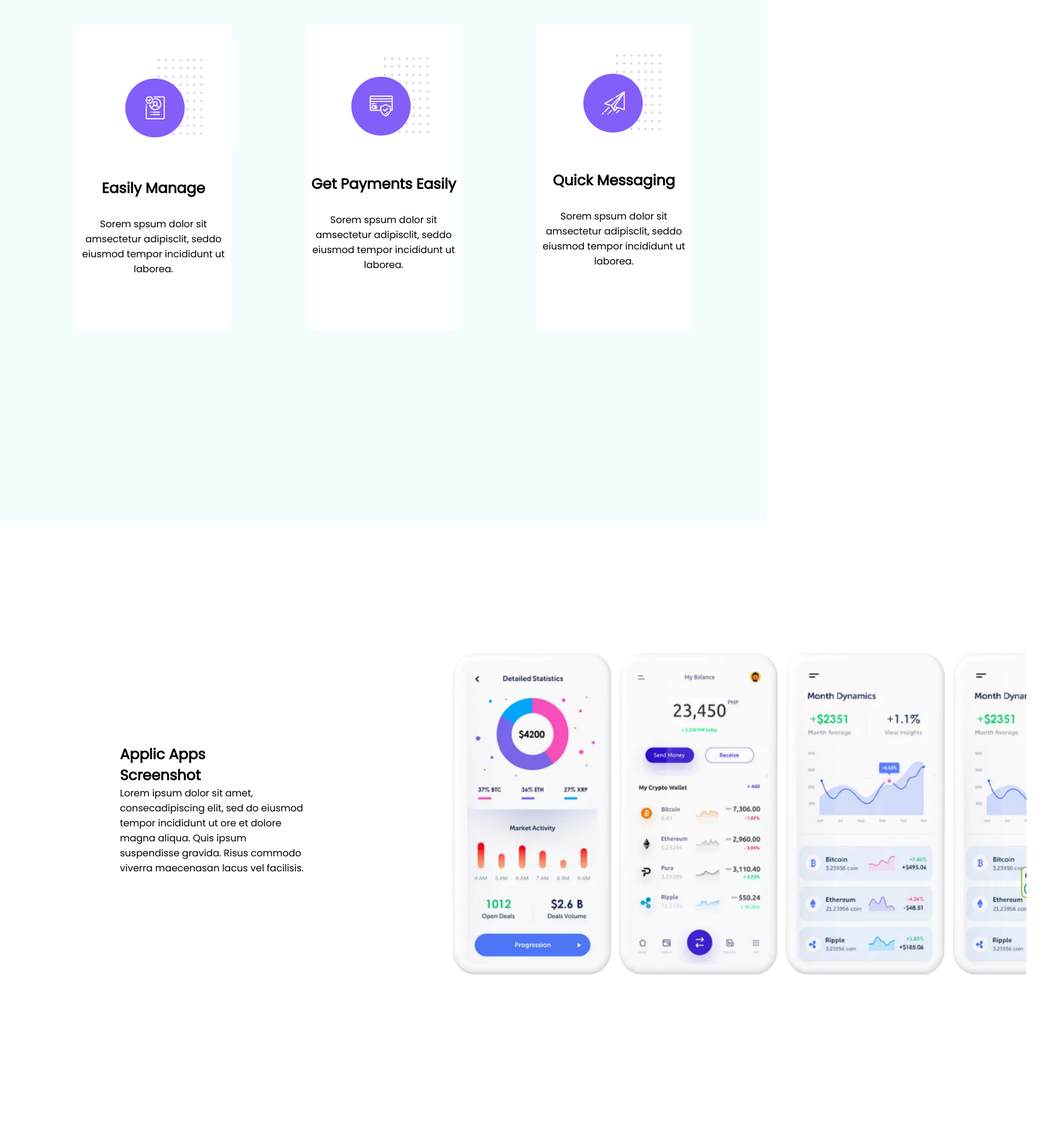
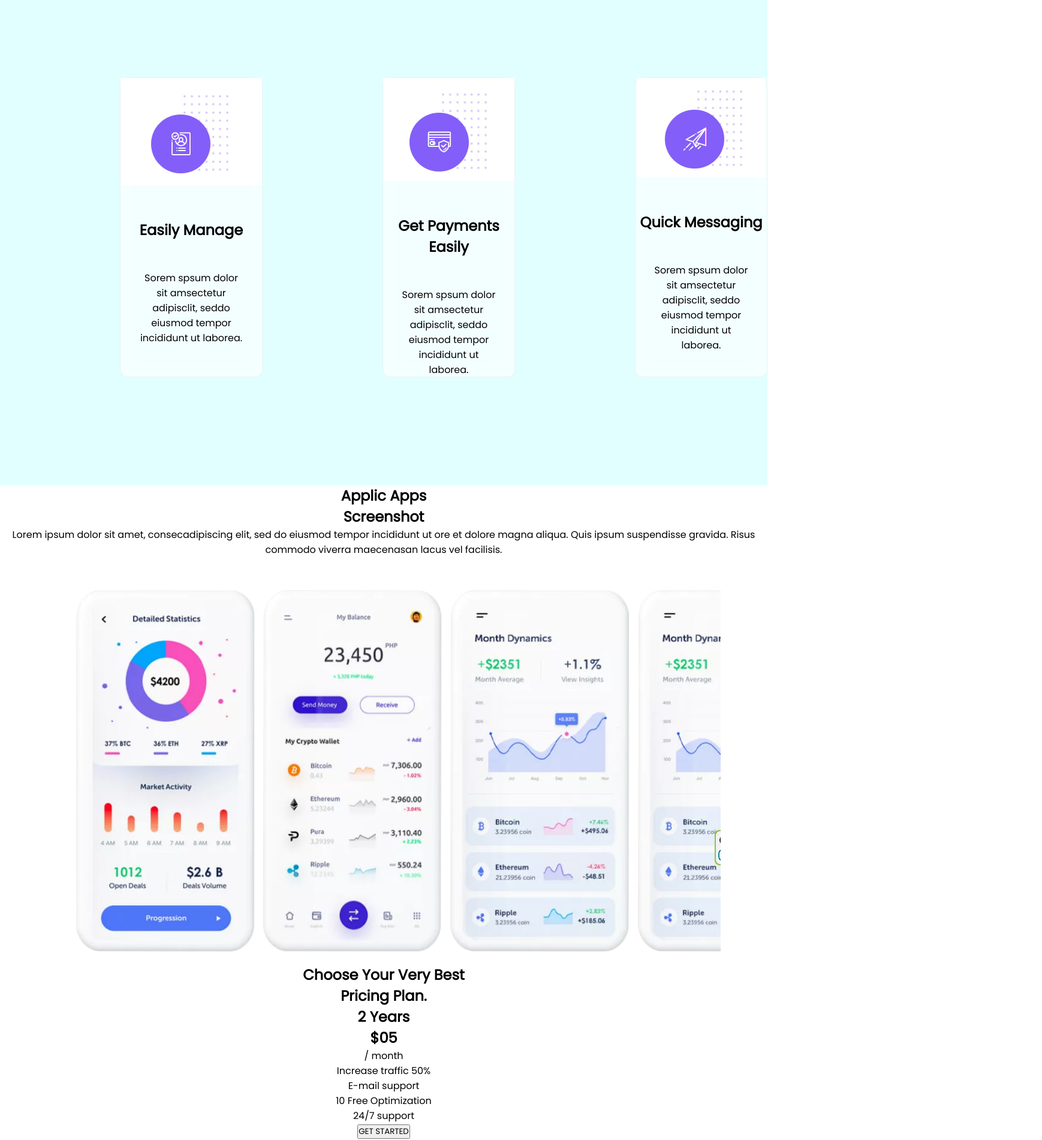
Before and after one commit to PMaxsudbek/html-first-site, a plain HTML site: page index.html in a window 1280 px wide. Shown: the part 2060-3961 px from the top of the page at 60% size, 1738 px wide, since content can reach past the window. Drawn offline with nearby package versions, Linux system fonts and the light colour scheme; files whose address does not match are found by name.

Commit message:
second commit

```diff
--- a/css/style.css
+++ b/css/style.css
@@ -4,6 +4,7 @@
     --bg-medium-color: #f9218d;
     --bg-bold-color: #d852e8;
 }
+
 *{
     margin: 0;
     padding: 0;
@@ -54,6 +55,9 @@
 
 nav ul li .active{
     border-bottom: 2px solid var(--text-bold-color);
+}
+.menu-btn{
+    display: none;
 }
 
 .sky-color{
@@ -138,7 +142,6 @@
 
 #feature{
     width: 100%;
-    height: 1000px;
     display: block;
     text-align: left;
     padding-top: 120px;
@@ -193,120 +196,102 @@
     font-size: 24px;
     margin-bottom: 12px;
 }
-
-            /*      cards 1       */
 #services{
     width: 100%;
-    height: 1000px;
-    display: block;
-    text-align: left;
-    padding-top: 120px;
-    background: var(--bg-light-color);
-
+    background-color: #e1ffff;
+    padding-top: 64px;
+}
+.card-text{
+    font-size: 55px;
+    text-align: center;
 }
 .cards{
+    display: flex;
+    margin-top: 0;
+    width: 100%;
+    height: 800px;
+    background-color: #e1ffff;
+}
+
+.card{
+    width: 20%;
+    height: 500px;
+    margin-top: 120px;
+    margin-left: 200px;
+    transition: 0.8s;
+    backdrop-filter: blur(16px) saturate(180%);
+    -webkit-backdrop-filter: blur(16px) saturate(180%);
+    background-color: rgba(255, 255, 255, 0.75);
+    border-radius: 12px;
+    border: 1px solid rgba(209, 213, 219, 0.3);
+    cursor: pointer;
+}
+.card-img{
+    width: 70%;
+    text-align: center;
+    margin: 50px;
+    background-color: #fff;
+}
+
+.card-h1{
+    text-align: center;
+    font-size: 24px;
     margin-top: 50px;
-    display: flex;
+    margin-bottom: 50px;
 }
-.card{
-    background-color: white;
-    width: 20%;
-    margin-left: 10%;
-    align-items: center;
-    justify-content: center;
-}
-.card>img{
+.card-p{
+    text-align: center;
     margin: 30px;
 }
-.card>h1{
-    text-align: center;
-    margin-top: 10px;
+
+.card:hover{
+    transform: translate(-15px,-30px);
+    box-shadow: 21px 16px 8px 0px rgba(34, 60, 80, 0.2);
 }
-.card>h1:hover{
-    color: #835EF8;
-}
-.card>p{
-    text-align: center;
-    margin-top: 30px;
-    margin-bottom: 90px;
+
+.window {
+    width: 100%;
+    background: #ffffffad;
 }
 
 
 
+@media only screen and (max-width: 1200px) {
 
+    nav{
+        width: 960px;
+        height: 100px;
+    }
+    nav .site-logo{
+        margin-top: 24px;
 
-
-#pricing{
-    width: 100%;
-    height: 1000px;
-    display: block;
-    padding-top: 120px;
     }
-#pricing .diogramma{
-    margin-top: 50px;
-    display: flex;
+    nav ul{
+        margin-right: 20px;
+    }
+    nav ul li{
+        padding: 20px 5px ;
     }
 
-#pricing .diogramma-text{
-    width: 40%;
-    margin-top: 200px;
-    margin-left: 200px;
-    text-align: left;
-}
-#pricing .diogramma-text>p{
-    margin-right: 200px;
+    nav ul li a{
+        font-size: 16px;
+        padding: 8px 16px;
     }
 
-#pricing .diogramma-img{
-    width: 40%;
-}
-#pricing .diogramma-img img{
-    width: 1000px;
-    margin-right: 5%;
 }
 
-.cards2-top{
-    width: 100%;
-    height: 500px;
+@media only screen and (max-width: 960px) {
+
+    nav ul{
+        display: none;
+    }
+    .site-logo{
+        margin-left: 24px;
+    }
+    .menu-btn{
         display: inline-block;
+        float: right;
+        margin: 16px 64px;
     }
-.card2-text{
-    display: block;
+
 }
-#pages{
-    width: 100%;
-    height: 1000px;
-    padding-top: 120px;
-    display: block;
-}
-.cards2-top{
-    background-color: rgb(182, 72, 251);
-}
-.cards2{
-    margin-top: 50px;
-    margin-left: 10%;
-    display: flex;
-}
-.card2{
-    background-color: rgb(255, 255, 255);
-    border-radius: 2%;
-    display: inline-block;
-    width: 24%;
-    height: 500px;
-    margin-left: 100px;
-    margin-top: 100px;
-    -webkit-box-shadow: 1px 3px 71px 0px rgba(34, 60, 80, 0.2);
-    -moz-box-shadow: 1px 3px 71px 0px rgba(34, 60, 80, 0.2);
-    box-shadow: 1px 3px 71px 0px rgba(34, 60, 80, 0.2);
-}
-.card2>p{
-    margin-top: 50px;
-}
-.card2>button{
-    margin-top: 50px;
-    width: 200px;
-    height: 50px;
-    background-color: #d67ff4;
-    border: #d67ff4;
-    border-radius: 5%;
-}
```
Also changed, not shown: index.html (+1 -0 lines). Lines whose indentation alone changed are shown as unchanged.
